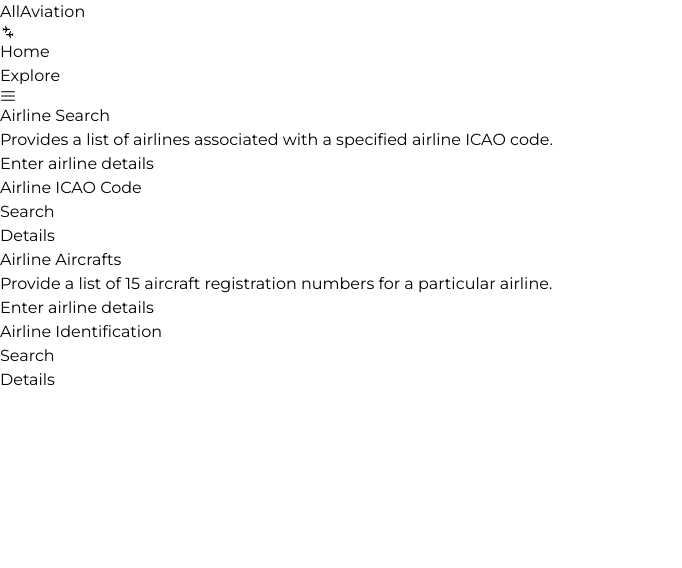
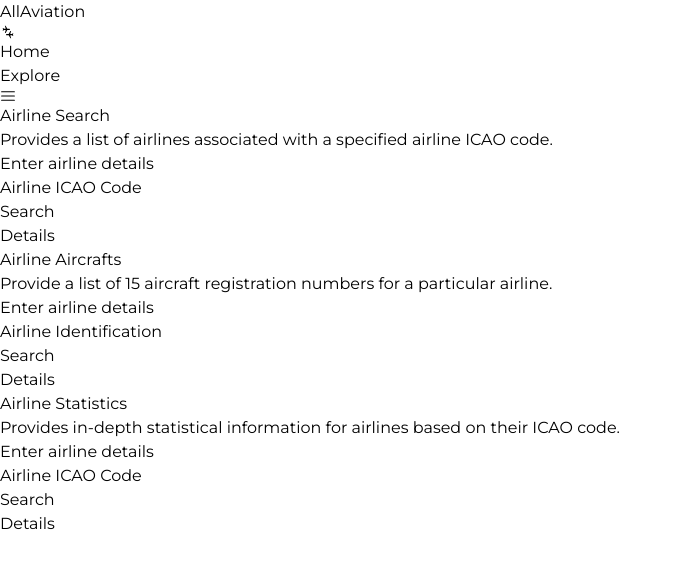
Before and after one commit to NotZarifGithub/AllAviation---ReactPractice-MERN, a React (Vite) app in the folder client/: page /explore/airline in a window 1280 px wide. Shown: the top 568 px of the page, without its empty margins (0-682 px from the left). Built offline with nearby package versions, Linux system fonts and the light colour scheme.

Commit message:
airline statistics doen

```diff
--- a/client/src/pages/Airline.jsx
+++ b/client/src/pages/Airline.jsx
@@ -6,8 +6,11 @@
 const Airline = () => {
   const [formDataAirlineSearch, setFormDataAirlineSearch] = useState({})
   const [formDataAirlineAircraft, setFormDataAirlineAircraft] = useState({})
+  const [formDataAircraftStatistics, setFormDataAircraftStatistics] = useState({})
   const [airlineSearchData, setAirlineSearchData] = useState({})
   const [airlineAircraftData, setAirlineAircraftData] = useState({})
+  const [airlineStatisticsData, setAirlineStatisticsData] = useState({})
+
 
   // handle change for airline search
   const handleChangeAirlineSearch = (e) => {
@@ -63,7 +66,34 @@
     }
   }
 
-  console.log(airlineAircraftData)
+  // handle change for airline statistics
+  const handleChangeAirlineStatistics = (e) => {
+    setFormDataAircraftStatistics({
+      ...formDataAircraftStatistics,
+      [e.target.id]: e.target.value
+    });
+    console.log(formDataAircraftStatistics);
+  }
+
+  // handle submit for airline statistics
+  const handleSubmitAirlineStatistics = async (e) => {
+    e.preventDefault()
+
+    try {
+      const airlineStatisticsData = await axios.get("/api/airline/airline-statistics", {
+        params: {
+          icao: formDataAircraftStatistics.icao
+        }
+      })
+      setAirlineStatisticsData(airlineStatisticsData.data)
+
+    } catch (error) {
+      console.error(error)
+    }
+  }
+
+  console.log(airlineStatisticsData)
+
   return (
     <main className="flex flex-col gap-10">
 
@@ -97,9 +127,9 @@
           <section className="flex-1 flex flex-col gap-4 max-h-[200px]">
             <h1 className="font-medium text-lg">Details</h1>
 
-            {airlineSearchData.length > 0 && (
+            {airlineStatisticsData.length > 0 && (
               <div className="grid md:grid-cols-2 text-sm gap-2">
-                {airlineSearchData.map((item, index) => (
+                {airlineStatisticsData.map((item, index) => (
                   <div key={index}>
                     <p>
                       <span className="font-medium text-base">
@@ -108,22 +138,32 @@
                     </p>
                     <p>
                       <span className="font-medium text-base">
-                        ICAO Code: <span className="border-b-2 border-black">{item.icao}</span>
+                        Total Flight in 1 Month: <span className="border-b-2 border-black">{item.icao}</span>
                       </span>
                     </p>
                     <p>
                       <span className="font-medium text-base">
-                        IATA Code: <span className="border-b-2 border-black">{item.iata}</span>
+                        Total Flight in 1 Week: <span className="border-b-2 border-black">{item.iata}</span>
                       </span>
                     </p>
                     <p>
                       <span className="font-medium text-base">
-                        Airline Name: <span className="border-b-2 border-black">{item.name}</span>
+                        Oldest Aircraft Age: <span className="border-b-2 border-black">{item.name}</span>
                       </span>
                     </p>
                     <p>
                       <span className="font-medium text-base">
-                        Country: <span className="border-b-2 border-black">{item.country}</span>
+                        Newest Aircraft Age: <span className="border-b-2 border-black">{item.country}</span>
+                      </span>
+                    </p>
+                    <p>
+                      <span className="font-medium text-base">
+                        Top Airports in 1 Month: <span className="border-b-2 border-black">{item.name}</span>
+                      </span>
+                    </p>
+                    <p>
+                      <span className="font-medium text-base">
+                        Top Countries in 1 Month: <span className="border-b-2 border-black">{item.country}</span>
                       </span>
                     </p>
                   </div>
@@ -181,6 +221,85 @@
         </div>
       </section>
 
+      {/* Airline Statistics */}
+
+      <section className="flex px-[20px] max-w-[1200px] mx-auto py-[20px] flex-col gap-8 w-full">
+
+        {/* title and description */}
+
+        <TitleCard
+          title={"Airline Statistics"}
+          description={"Provides in-depth statistical information for airlines based on their ICAO code."}
+        />
+
+        <div className="flex flex-col md:flex-row gap-5">
+
+          {/* form */}
+
+          <div className="flex-1">
+            <FormCard
+              mainTitle={"Enter airline details"}
+              title={"Airline ICAO Code"}
+              titleForm={"icao"}
+              handleChange={handleChangeAirlineStatistics}
+              handleSubmit={handleSubmitAirlineStatistics}
+            />
+          </div>
+
+          {/* output */}
+
+          <section className="flex-1 flex flex-col gap-4 max-h-[200px]">
+            <h1 className="font-medium text-lg">
+              Details
+            </h1>
+
+            {airlineStatisticsData.length > 0 && (
+              <div className="grid md:grid-cols-2 text-sm gap-2">
+                {airlineStatisticsData.map((item, index) => (
+                  <div key={index}>
+                    <p>
+                      <span className="font-medium text-base">
+                        Identification: <span className="border-b-2 border-black">{item.ident}</span>
+                      </span>
+                    </p>
+                    <p>
+                      <span className="font-medium text-base">
+                        Total Flight in 1 Month: <span className="border-b-2 border-black">{item.flights_30_days}</span>
+                      </span>
+                    </p>
+                    <p>
+                      <span className="font-medium text-base">
+                        Total Flight in 1 Week: <span className="border-b-2 border-black">{item.flights_7_days}</span>
+                      </span>
+                    </p>
+                    <p>
+                      <span className="font-medium text-base">
+                        Oldest Aircraft Age: <span className="border-b-2 border-black">{item.oldest_plane_age}</span>
+                      </span>
+                    </p>
+                    <p>
+                      <span className="font-medium text-base">
+                        Newest Aircraft Age: <span className="border-b-2 border-black">{item.newest_plane_age}</span>
+                      </span>
+                    </p>
+                    <p>
+                      <span className="font-medium text-base">
+                        Top Airports in 1 Month: <span className="border-b-2 border-black">{Object.keys(item.top_airports_30_days).join(', ')}</span>
+                      </span>
+                    </p>
+                    <p>
+                      <span className="font-medium text-base">
+                        Top Countries in 1 Month: <span className="border-b-2 border-black">{Object.keys(item.top_countries_30_days).join(', ')}</span>
+                      </span>
+                    </p>
+                  </div>
+                ))}
+              </div>
+            )}
+          </section>
+
+        </div>
+      </section>
     </main>
   )
 }
```
Also changed, not shown: 2 other files (tests, documents, lock files or other folders).
